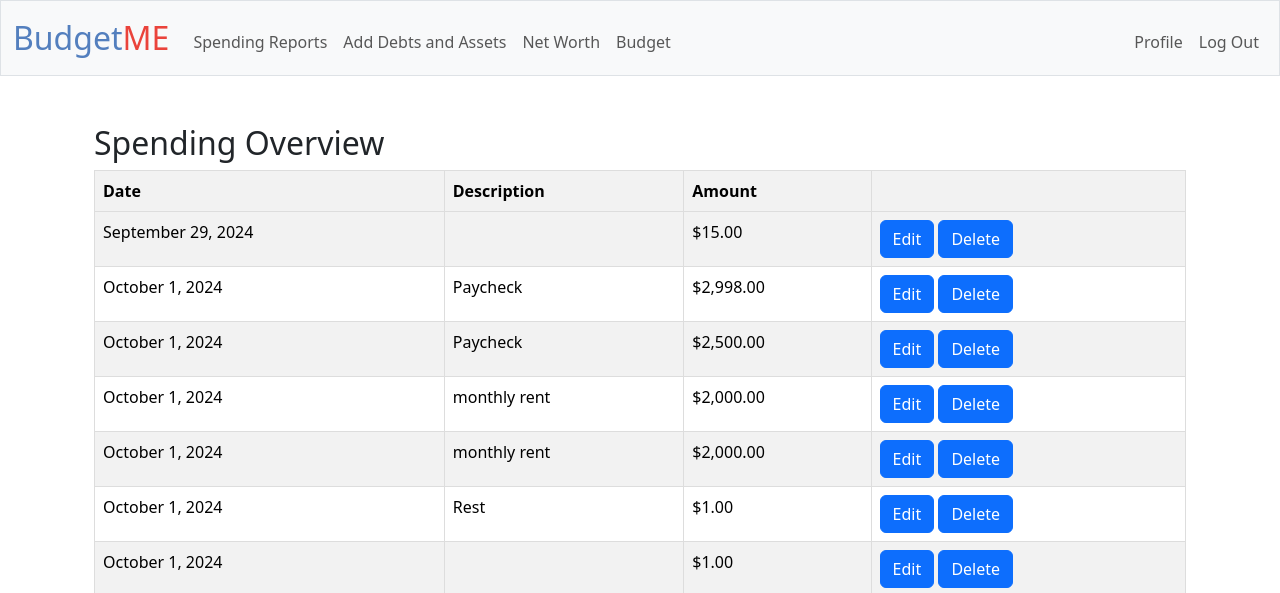
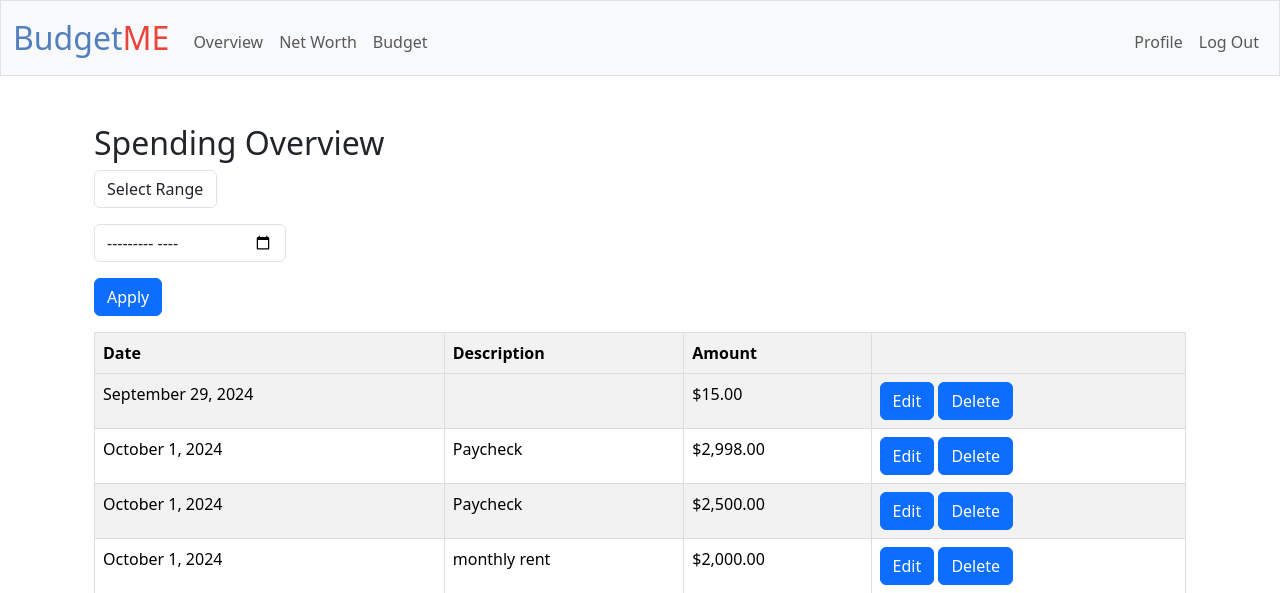
Before and after one commit to NikolaiAbaev/budgetApp, a Flask app: page /reports in a window 1280 px wide. Shown: the top 593 px of the page. Run offline with Flask 3, Linux system fonts and the light colour scheme; a user stored in the database is signed in; some libraries are stand-ins or nearby versions.

Commit message:
range for reports

```diff
--- a/static/reports_script.js
+++ b/static/reports_script.js
@@ -1,4 +1,4 @@
-const selectedElelement = document.getElementById("transactions_table")
+const selectedElelement = document.getElementById("transactions_table");
 let clickTracker = false;
 
 let MONTHS = {
@@ -35,9 +35,9 @@ selectedElelement.addEventListener("click", function(event) {
 
         if (event.target.textContent == 'Edit') {
 
-            date_row.innerHTML = `<input id="dateValue" type="date" id="date_update" placeholder="${currentDate}" value="${currentDate}">`
-            description_row.innerHTML = `<input id="descriptionValue" type="text" id="description_update" placeholder="${currentDescription}" value="${currentDescription}">`
-            amount_row.innerHTML = `<input id="amountValue" type="number" id="amount_update" placeholder="${currentAmount}" value="${currentAmount}">`
+            date_row.innerHTML = `<input id="dateValue" type="date" placeholder="${currentDate}" value="${currentDate}">`
+            description_row.innerHTML = `<input id="descriptionValue" type="text" placeholder="${currentDescription}" value="${currentDescription}">`
+            amount_row.innerHTML = `<input id="amountValue" type="number" placeholder="${currentAmount}" value="${currentAmount}">`
 
             let enter_date = document.querySelector("#dateValue").value;
             let enter_description = document.querySelector("#descriptionValue").value;
@@ -58,7 +58,6 @@ selectedElelement.addEventListener("click", function(event) {
                     <form>`
 
                     document.querySelector('#confirmation').addEventListener('click', function() {
-                        console.log('confirm click')
                         document.querySelector('#date_input').value = document.querySelector("#dateValue").value;
                         document.querySelector('#description_input').value = document.querySelector("#descriptionValue").value;
                         document.querySelector('#amount_input').value = document.querySelector("#amountValue").value;
@@ -77,16 +76,19 @@ selectedElelement.addEventListener("click", function(event) {
                         <input name="id" type="hidden" value="${event.target.value}">
                         <button class="btn btn-primary" type="submit">Delete</button>
                     <form>`}
-        }
-        }
+        }})
 
+
+
+
+// need to fix this.
 document.addEventListener('DOMContentLoaded', function() {
 
     document.querySelector('form').addEventListener('submit', function (event) {
         document.getElementById('alert_block').innerHTML = '';
         const inputAmount = document.getElementById("amount").value;
         let int_amount = parseFloat(inputAmount);
-
+        console.log(int_amount);
         if (!this.checkValidity()) {
             event.preventDefault();
             let alertDiv = document.createElement('div');
@@ -106,4 +108,3 @@ selectedElelement.addEventListener("click", function(event) {
 
     })
 })
-)
--- a/templates/layout.html
+++ b/templates/layout.html
@@ -31,8 +31,7 @@
                 <div class="collapse navbar-collapse" id="navbar">
                     {% if session["user_id"] %}
                         <ul class="navbar-nav me-auto mt-2">
-                            <li class="nav-item"><a class="nav-link" href="/reports">Spending Reports</a></li>
-                            <li class="nav-item"><a class="nav-link" href="/addnetworth">Add Debts and Assets</a></li>
+                            <li class="nav-item"><a class="nav-link" href="/reports">Overview</a></li>
                             <li class="nav-item"><a class="nav-link" href="/">Net Worth</a></li>
                             <li class="nav-item"><a class="nav-link" href="/budget">Budget</a></li>
                         </ul>
--- a/templates/reports.html
+++ b/templates/reports.html
@@ -14,6 +14,22 @@
             <div class="alert alert-danger">{{ error }}</div>
             {% endif %}
         </div>
+
+        <form action="" method="post">
+            <div class="mb-3">
+                <select class="form-control w-auto" name="report_type" id="report_type">
+                    <option value="" disabled selected >Select Range</option>
+                    <option value="all">All</option>
+                    <option value="range">Range</option>
+                </select>
+            </div>
+            <div class="mb-3">
+                <input type="month" min="2018-01" class="form-control w-auto" placeholder="2024-10">
+            </div>
+            <div class="mb-3">
+                <button class="btn btn-primary" type="submit">Apply</button>
+            </div>
+        </form>
 
         <table class="table table-hover table-striped" id="transactions_table">
             <thead>
```
Also changed, not shown: templates/index.html (+1 -6 lines), budget.db, 2 other files. Lines whose indentation alone changed are shown as unchanged.
